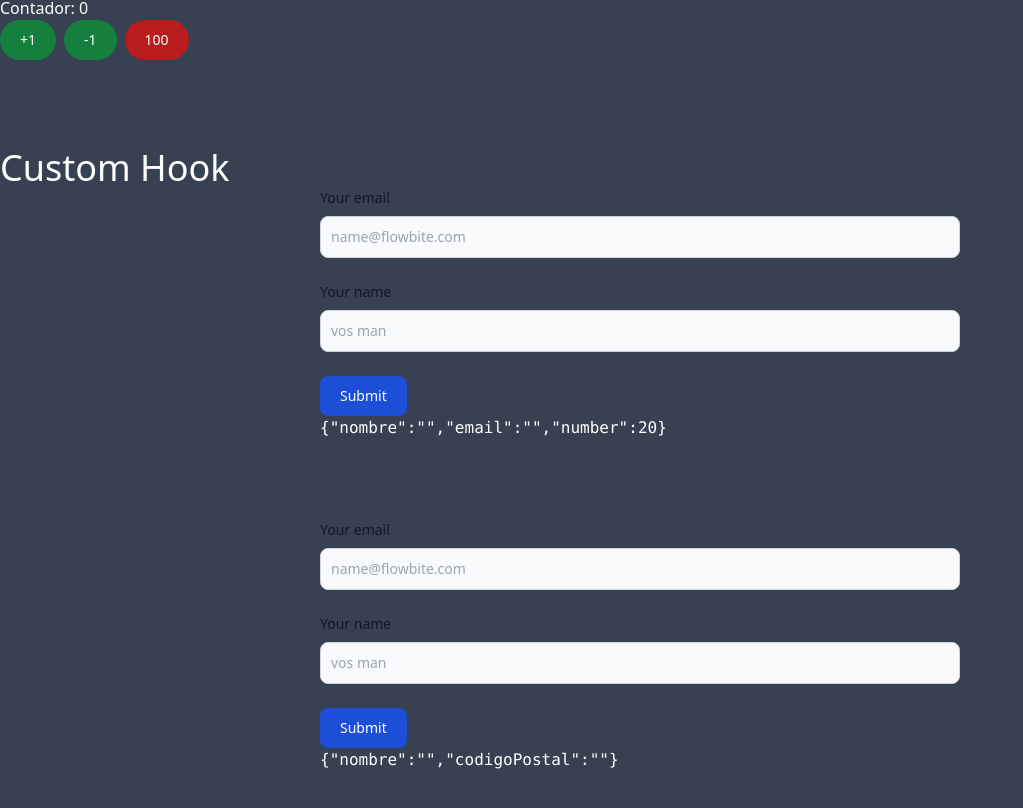
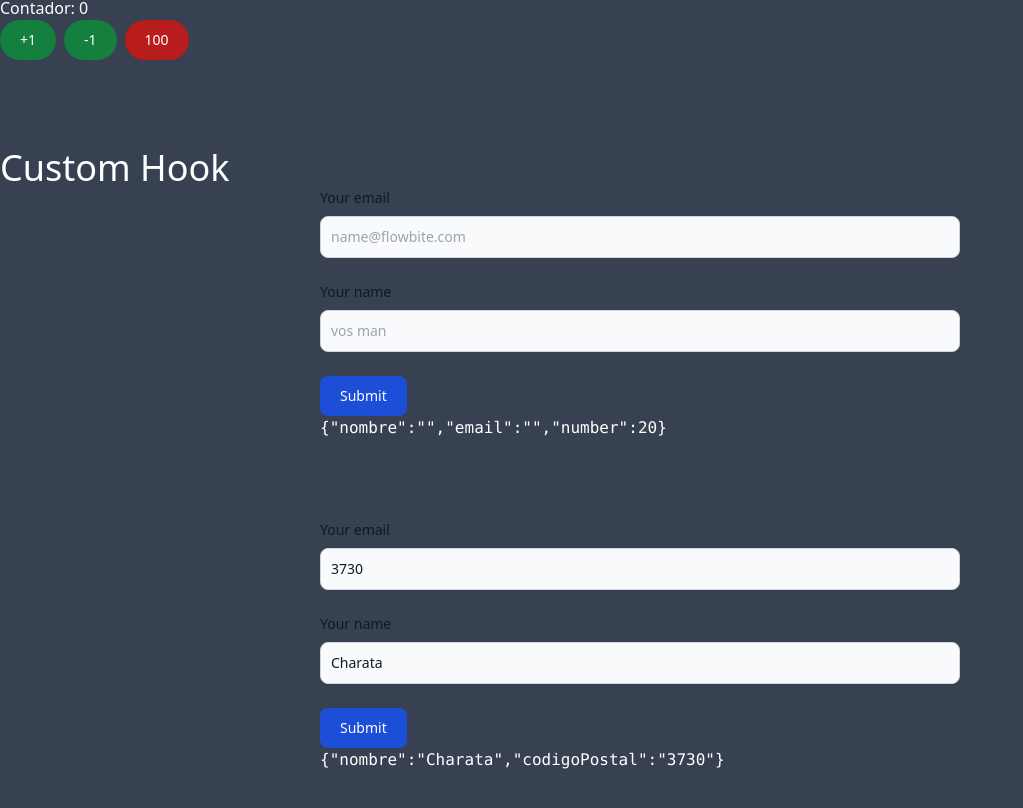
Before and after one commit to NachoBasilio/Apuntes-React, a React (Vite) app in the folder ReactPro/ReactConTypeScript/typescriptConReact/: page / in a window 1280 px wide. Shown: the part 743-1551 px from the top of the page, without its empty margins (0-1023 px from the left). Built offline with nearby package versions, Linux system fonts and the light colour scheme.

Commit message:
TypeScript en custom hook, genericos

```diff
--- a/ReactPro/ReactConTypeScript/typescriptConReact/src/componets/Formulario2.tsx
+++ b/ReactPro/ReactConTypeScript/typescriptConReact/src/componets/Formulario2.tsx
@@ -6,19 +6,20 @@ interface FormData {
 }
 
 export const Formulario2 = () => {
-    const {formulario, handleChange} = useForm<FormData>({
-        nombre: "",
-        codigoPostal: ""
+    const {formulario, handleChange, nombre, codigoPostal} = useForm<FormData>({
+        nombre: "Charata",
+        codigoPostal: "3730"
     })
 
 
   return (
         <form className="mb-20">
             <div className="mb-6">
-                <label htmlFor="email" className="block mb-2 text-sm font-medium text-gray-900 dark:text-white">Your email</label>
+                <label htmlFor="codigoPostal" className="block mb-2 text-sm font-medium text-gray-900 dark:text-white">Your email</label>
                 <input
                 type="text"
-                id="email"
+                id="codigoPostal"
+                value={codigoPostal}
                 name="codigoPostal"
                 className="bg-gray-50 border border-gray-300 text-gray-900 text-sm rounded-lg focus:ring-blue-500 focus:border-blue-500 block w-full p-2.5 dark:bg-gray-700 dark:border-gray-600 dark:placeholder-gray-400 dark:text-white dark:focus:ring-blue-500 dark:focus:border-blue-500"
                 placeholder="name@flowbite.com"
@@ -32,6 +33,7 @@ export const Formulario2 = () => {
                 type="text"
                 id="nombre"
                 name="nombre"
+                value={nombre}
                 className="bg-gray-50 border border-gray-300 text-gray-900 text-sm rounded-lg focus:ring-blue-500 focus:border-blue-500 block w-full p-2.5 dark:bg-gray-700 dark:border-gray-600 dark:placeholder-gray-400 dark:text-white dark:focus:ring-blue-500 dark:focus:border-blue-500"
                 placeholder="vos man"
                 onChange={handleChange}
--- a/ReactPro/ReactConTypeScript/typescriptConReact/src/hooks/useForm.tsx
+++ b/ReactPro/ReactConTypeScript/typescriptConReact/src/hooks/useForm.tsx
@@ -16,6 +16,7 @@ export const useForm = <T extends object>(initState:T) => {
 
     return {
         formulario,
-        handleChange
+        handleChange,
+        ...formulario
     }
 }
```
